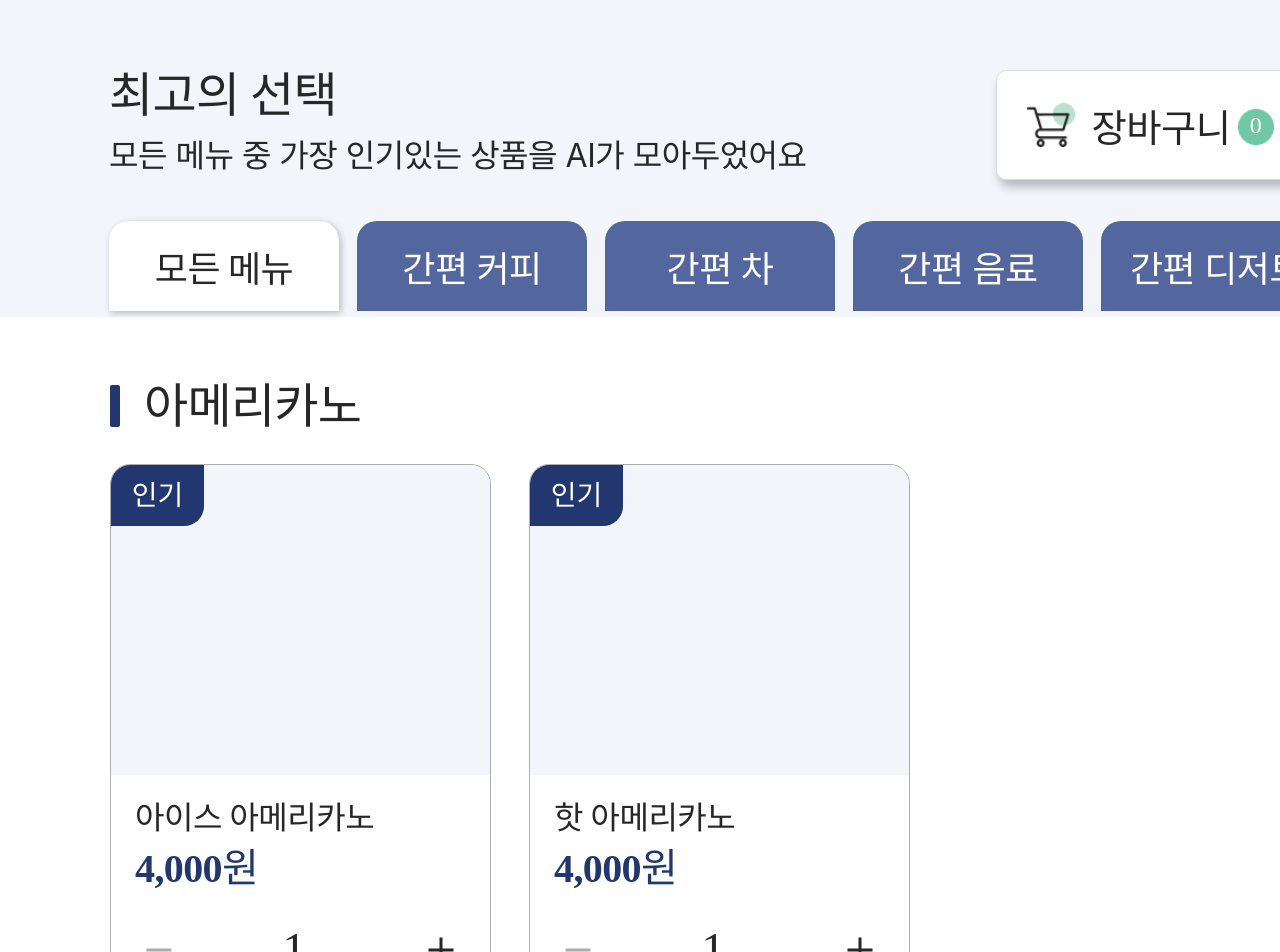
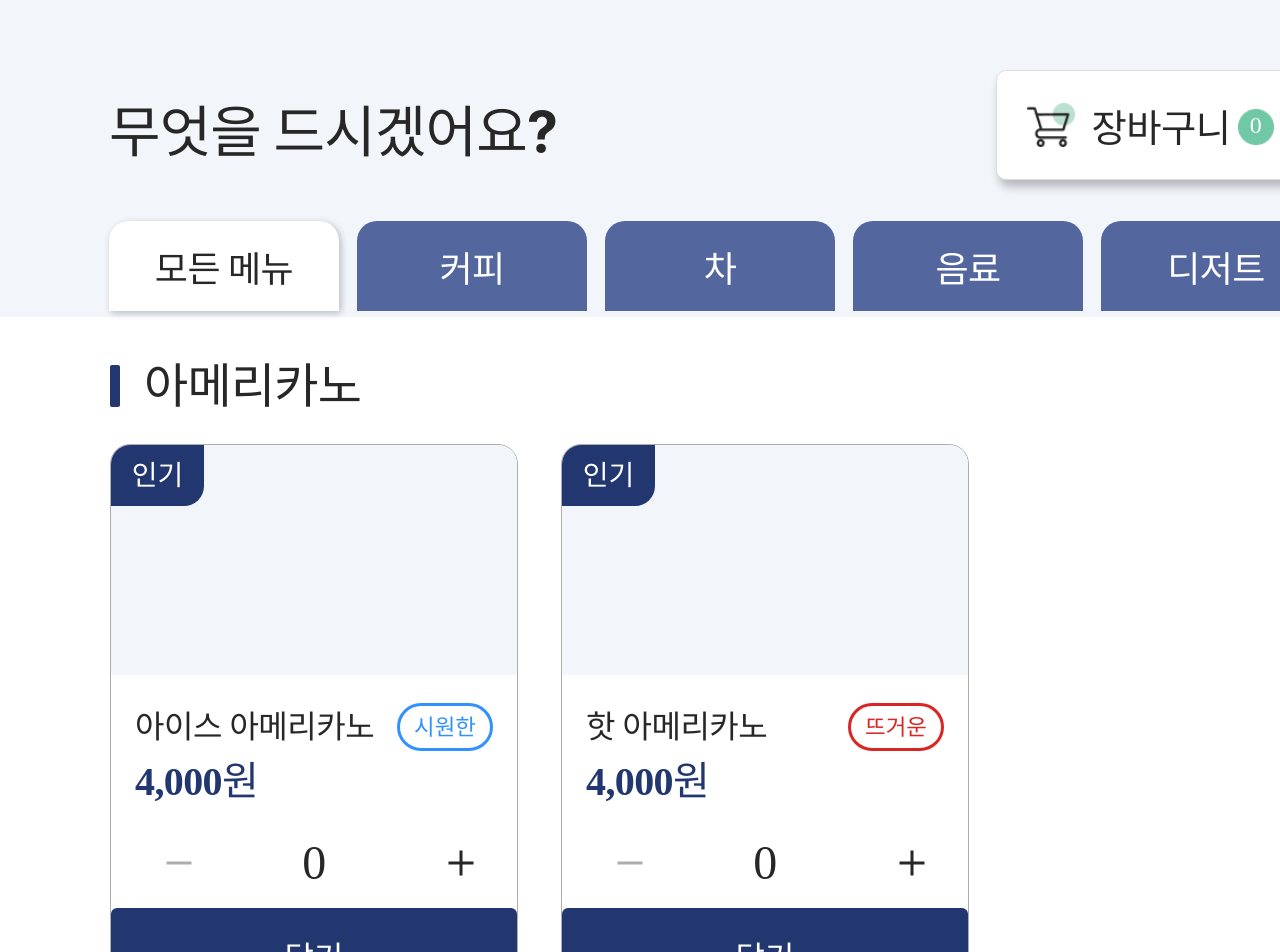
Before and after one commit to KiTalk/FE, a React (Vite) app: page /order/touch in a window 1280 px wide. Shown: the top 952 px of the page. Built offline with nearby package versions, Linux system fonts and the light colour scheme; no server answers.

Commit message:
:lipstick: TouchOrder UI 수정 3

```diff
--- a/src/components/Product.styles.js
+++ b/src/components/Product.styles.js
@@ -2,8 +2,8 @@ import styled, { css } from "styled-components";
 
 export const ProductCard = styled.div`
   position: relative;
-  width: 23.8125rem;
-  height: 38.75rem;
+  width: 25.5rem;
+  height: 35rem;
   border: 1px solid #adadad;
   border-radius: 20px;
   overflow: hidden;
@@ -28,7 +28,7 @@ export const PopularTag = styled.div`
 
 export const ImageArea = styled.div`
   width: 100%;
-  height: 310px;
+  height: 230px;
   background: #f2f6fb;
   display: flex;
   align-items: center;
@@ -43,11 +43,44 @@ export const ProductImage = styled.img`
 
 export const InfoArea = styled.div`
   position: relative;
-  height: calc(100% - 310px);
+  height: calc(100% - 230px - 17%);
   background: #ffffff;
   box-sizing: border-box;
   /* Add bottom padding to prevent content from being overlapped by the absolute AddButton (90px) */
-  padding: 28px 24px 110px 24px;
+  padding: 28px 24px 24px 24px;
+`;
+
+export const AddedOverlay = styled.div`
+  position: absolute;
+  left: 24px;
+  right: 24px;
+  top: -70px;
+  display: flex;
+  align-items: center;
+  justify-content: center;
+  min-height: 40px;
+  padding: 8px 12px;
+  border-radius: 12px;
+  background: rgba(0, 0, 0, 0.5);
+  color: #fff;
+  font-weight: 500;
+  font-size: 2rem;
+  letter-spacing: -0.02rem;
+  pointer-events: none;
+  z-index: 2;
+
+   /* 1개 이상일 때만 표시 */
+   opacity: ${(p) => (p.$show ? 1 : 0)};
+   transform: translateY(${(p) => (p.$show ? "0" : "-6px")});
+   transition: opacity 180ms ease, transform 180ms ease;
+ `;
+
+export const NameRow = styled.div`
+  display: flex;
+  align-items: center;
+  justify-content: space-between;
+  gap: 0.75rem;
+  width: 100%;
 `;
 
 export const ProductName = styled.div`
@@ -55,9 +88,49 @@ export const ProductName = styled.div`
   font-family: Pretendard;
   font-size: 2rem;
   font-style: normal;
-  font-weight: 600;
+  font-weight: 700;
   line-height: 1.875rem;
   letter-spacing: -0.03rem;
+`;
+
+
+/* ✅ 온도 배지: 매우 둥근 알약 형태 */
+export const TemperatureBadge = styled.span`
+  display: inline-flex;
+  align-items: center;
+  justify-content: center;
+
+  padding: 0.25rem 0.6rem;         /* 컴팩트 패딩 */
+  min-width: 6rem;               /* 텍스트 길이 상관 없이 최소 너비 */
+  height: 3rem;                  /* 균일한 높이 */
+  border-radius: 8rem;           /* 매우 뭉뚝한 원에 가까운 네모 */
+  font-size: 1.4rem;              /* 살짝 작은 텍스트 */
+  font-weight: 500;
+  line-height: 3;
+  white-space: nowrap;
+
+  /* 기본 톤 */
+  color: #0b1b2b;
+  background: #e7eef7;
+  border: 3px solid #c8d6ea;
+
+  ${(props) =>
+    props.$variant === "cold" &&
+    css`
+      /* 시원한: 시원한 블루 톤 */
+      color: #3191FF;
+      background: transparent;
+      border-color: #3191FF;
+    `}
+
+  ${(props) =>
+    props.$variant === "hot" &&
+    css`
+      /* 뜨거운: 따뜻한 레드/오렌지 톤 */
+      color: #DA2525;
+      background: transparent;
+      border-color: #DA2525;
+    `}
 `;
 
 export const ProductPrice = styled.div`
@@ -65,20 +138,21 @@ export const ProductPrice = styled.div`
   font-family: Pretendard;
   font-size: 2.5rem;
   font-style: normal;
-  font-weight: 700;
+  font-weight: 750;
   line-height: 1.875rem;
   letter-spacing: -0.0375rem;
-  margin-top: 1.31rem;
+  margin-top: 1rem;
 `;
 
 export const QuantityRow = styled.div`
   display: grid;
   grid-template-columns: 36px 1fr 36px;
-  align-items: center;
+  align-items: center; /* 세로 가운데 */
+  justify-content: center; /* 가로 가운데 */
   gap: 16px;
   width: 318px;
   height: 36px;
-  margin-top: 3rem;
+  margin: 3rem auto 0; /* 가로 중앙 정렬 */
 `;
 
 export const QuantityButton = styled.button`
@@ -94,6 +168,9 @@ export const QuantityButton = styled.button`
   user-select: none;
   transition: background-color 120ms ease, transform 80ms ease;
   will-change: transform;
+  display: flex;
+  align-items: center;
+  justify-content: center;
 
   &::before,
   &::after {
@@ -172,12 +249,15 @@ export const AddButton = styled.button`
   left: 0;
   bottom: 0;
   width: 100%;
-  height: 90px;
+  height: 17%;
   border: none;
   background: #223770;
   color: #ffffff;
-  font-weight: 600;
+  font-weight: 700;
   font-size: 32px;
+  display: flex;
+  align-items: center;
+  justify-content: center;
   cursor: pointer;
   -webkit-tap-highlight-color: transparent;
   appearance: none;
--- a/src/components/ProductCard.jsx
+++ b/src/components/ProductCard.jsx
@@ -3,7 +3,6 @@ import {
   ProductCard as ProductCardBox,
   PopularTag,
   ImageArea,
-  ProductImage,
   InfoArea,
   ProductName,
   ProductPrice,
@@ -11,39 +10,88 @@ import {
   QuantityButton,
   QuantityValue,
   AddButton,
+  NameRow,
+  TemperatureBadge,
+  AddedOverlay,
 } from "./Product.styles";
 
 export default function ProductCard({ product, onAdd }) {
-  const [quantity, setQuantity] = useState(1);
+  const [quantity, setQuantity] = useState(0);
+  const [addedTotal, setAddedTotal] = useState(0); // 메뉴(제품)별 누적 수량
 
   function handleMinus() {
-    setQuantity((q) => Math.max(1, q - 1));
+    setQuantity(function (q) { return Math.max(0, q - 1); });
   }
 
   function handlePlus() {
-    setQuantity((q) => q + 1);
+    setQuantity(function (q) { return q + 1; });
   }
 
   function handleAdd() {
-    if (onAdd) onAdd({ product, quantity });
+    if (quantity <= 0) return; // 0개는 담지 않음
+    const nextTotal = addedTotal + quantity;
+    setAddedTotal(nextTotal);
+
+    if (typeof onAdd === "function") {
+      onAdd({ product, quantity, total: nextTotal });
+    }
+    setQuantity(0);
   }
+
+  function getTemperatureLabel(id) {
+    if (!id) return null;
+    const lowered = String(id).toLowerCase();
+    if (lowered.includes("ice")) return "시원한";
+    if (lowered.includes("hot")) return "뜨거운";
+    return null;
+  }
+
+  const temperatureLabel = getTemperatureLabel(product?.id);
+  const temperatureVariant =
+    temperatureLabel === "시원한" ? "cold" : temperatureLabel === "뜨거운" ? "hot" : null;
 
   return (
     <ProductCardBox>
       {product.popular && <PopularTag>인기</PopularTag>}
+
       <ImageArea>
         {/* <ProductImage src={image} alt={product.name} /> */}
       </ImageArea>
+
       <InfoArea>
-        <ProductName>{product.name}</ProductName>
+        <AddedOverlay
+          className="addedOverlayContainer"
+          $show={addedTotal > 0}
+          aria-live="polite"
+        >
+          {addedTotal}개 담김
+        </AddedOverlay>
+
+        <NameRow className="nameRowContainer">
+          <ProductName>{product.name}</ProductName>
+
+          {temperatureLabel && (
+            <TemperatureBadge
+              className="temperatureBadgeItem"
+              $variant={temperatureVariant}
+              aria-label={`온도: ${temperatureLabel}`}
+              title={temperatureLabel}
+            >
+              {temperatureLabel}
+            </TemperatureBadge>
+          )}
+        </NameRow>
+
         <ProductPrice>{product.price.toLocaleString()}원</ProductPrice>
+
         <QuantityRow>
           <QuantityButton $type="minus" onClick={handleMinus} />
           <QuantityValue>{quantity}</QuantityValue>
           <QuantityButton $type="plus" onClick={handlePlus} />
         </QuantityRow>
-        <AddButton onClick={handleAdd}>담기</AddButton>
       </InfoArea>
+
+      <AddButton onClick={handleAdd}>담기</AddButton>
     </ProductCardBox>
   );
 }
--- a/src/data/TouchOrder.data.js
+++ b/src/data/TouchOrder.data.js
@@ -1,38 +1,103 @@
-export const TABS = [
-  { id: "all", label: "모든 메뉴" },
-  { id: "coffee", label: "간편 커피" },
-  { id: "tea", label: "간편 차" },
-  { id: "drink", label: "간편 음료" },
-  { id: "dessert", label: "간편 디저트" },
-];
+// src/data/TouchOrderGrouped.data.js
 
-export const SECTIONS = [
-  { id: "americano", title: "아메리카노" },
-  { id: "latte", title: "라떼" },
-  { id: "sweet", title: "달달한 커피" },
-];
-
-export const SECTION_PRODUCTS = {
-  americano: [
+export const MENU_DATA = [
   {
-      id: "americano-ice",
-      name: "아이스 아메리카노",
-      price: 4000,
-      popular: true,
-    },
+    id: "all",
+    label: "모든 메뉴",
+    sections: [
+      {
+        id: "americano",
+        title: "아메리카노",
+        products: [
+          { id: "americano-ice", name: "아이스 아메리카노", price: 4000, popular: true },
           { id: "americano-hot", name: "핫 아메리카노", price: 4000, popular: true },
         ],
-  latte: [
+      },
+      {
+        id: "latte",
+        title: "라떼",
+        products: [
           { id: "latte-ice", name: "아이스 카페라떼", price: 4000, popular: true },
           { id: "latte-hot", name: "핫 카페라떼", price: 4000, popular: true },
         ],
-  sweet: [
-    { id: "vanilla-latte", name: "바닐라 라떼", price: 5000, popular: true },
+      },
       {
-      id: "caramel-macchiato",
-      name: "카라멜 마끼아또",
-      price: 5500,
-      popular: true,
+        id: "sweet",
+        title: "달달한 커피",
+        products: [
+          { id: "vanilla-latte-ice", name: "바닐라 라떼", price: 5000, popular: true },
+          { id: "caramel-macchiato-ice", name: "카라멜 마끼아또", price: 5500, popular: true },
+        ],
       },
     ],
-};
+  },
+  {
+    id: "coffee",
+    label: "커피",
+    sections: [
+      {
+        id: "americano",
+        title: "아메리카노",
+        products: [
+          { id: "americano-ice", name: "아이스 아메리카노", price: 4000, popular: true },
+          { id: "americano-hot", name: "핫 아메리카노", price: 4000, popular: true },
+        ],
+      },
+      {
+        id: "latte",
+        title: "라떼",
+        products: [
+          { id: "latte-ice", name: "아이스 카페라떼", price: 4000, popular: true },
+          { id: "latte-hot", name: "핫 카페라떼", price: 4000, popular: true },
+        ],
+      },
+      {
+        id: "sweet",
+        title: "달달한 커피",
+        products: [
+          { id: "vanilla-latte-ice", name: "바닐라 라떼", price: 5000, popular: true },
+          { id: "caramel-macchiato-ice", name: "카라멜 마끼아또", price: 5500, popular: true },
+        ],
+      },
+    ],
+  },
+  {
+    id: "tea",
+    label: "차",
+    sections: [
+      {
+        id: "black-tea",
+        title: "홍차",
+        products: [
+          // all에 없으므로 상품 비움
+        ],
+      },
+    ],
+  },
+  {
+    id: "drink",
+    label: "음료",
+    sections: [
+      {
+        id: "ade",
+        title: "에이드",
+        products: [
+          // all에 없으므로 상품 비움
+        ],
+      },
+    ],
+  },
+  {
+    id: "dessert",
+    label: "디저트",
+    sections: [
+      {
+        id: "cake",
+        title: "케이크",
+        products: [
+          // all에 없으므로 상품 비움
+        ],
+      },
+    ],
+  },
+];
--- a/src/pages/TouchOrder.jsx
+++ b/src/pages/TouchOrder.jsx
@@ -1,11 +1,10 @@
-import React, { useMemo, useState } from "react";
+import React, { useState } from "react";
 import { useNavigate } from "react-router-dom";
 import {
   Page,
   Hero,
   HeroInner,
   HeroTitle,
-  HeroSubtitle,
   CartWidget,
   CartIcon,
   CartText,
@@ -21,7 +20,7 @@ import {
 import marketImage from "../assets/images/market.png";
 import arrowImage from "../assets/images/arrow.png";
 import badgeImage from "../assets/images/badge.png";
-import { TABS, SECTIONS, SECTION_PRODUCTS } from "../data/TouchOrder.data";
+import { MENU_DATA } from "../data/TouchOrder.data.js";
 import CategoryTabs from "../components/CategoryTabs";
 import ProductCard from "../components/ProductCard";
 
@@ -30,10 +29,7 @@ function TouchOrder() {
   const [activeTabId, setActiveTabId] = useState("all");
   const [cartCount, setCartCount] = useState(0);
 
-  const sectionProducts = useMemo(() => SECTION_PRODUCTS, []);
-
   function handleAddToCart({ quantity }) {
-    // 향후 장바구니 상세 상태로 확장 가능
     setCartCount((prev) => prev + (quantity ?? 1));
   }
 
@@ -41,15 +37,13 @@ function TouchOrder() {
     navigate("/cart");
   }
 
+  const activeMenu = MENU_DATA.find((menu) => menu.id === activeTabId);
+
   return (
     <Page>
       <Hero>
         <HeroInner>
-          <HeroTitle>최고의 선택</HeroTitle>
-          <HeroSubtitle>
-            모든 메뉴 중 가장 인기있는 상품을 AI가 모아두었어요
-          </HeroSubtitle>
-
+          <HeroTitle>무엇을 드시겠어요?</HeroTitle>
           <CartWidget onClick={handleCartClick}>
             <CartTextWrap>
               <CartText>장바구니</CartText>
@@ -65,16 +59,16 @@ function TouchOrder() {
       </Hero>
 
       <CategoryTabs
-        tabs={TABS}
+        tabs={MENU_DATA.map(({ id, label }) => ({ id, label }))}
         activeId={activeTabId}
         onChange={setActiveTabId}
       />
 
-      {SECTIONS.map((section) => (
+      {activeMenu?.sections.map((section) => (
         <Section key={section.id}>
           <SectionTitle>{section.title}</SectionTitle>
           <ProductRow>
-            {sectionProducts[section.id].map((item) => (
+            {section.products.map((item) => (
               <ProductCard
                 key={item.id}
                 product={item}
@@ -89,5 +83,3 @@ function TouchOrder() {
 }
 
 export default TouchOrder;
-
-///
--- a/src/pages/TouchOrder.styles.js
+++ b/src/pages/TouchOrder.styles.js
@@ -26,15 +26,15 @@ export const HeroInner = styled.div`
   margin: 0 auto;
 `;
 
-export const HeroTitle = styled.h2`
+export const HeroTitle = styled.h1`
   position: absolute;
-  top: 4.4375rem;
+  top: 6.5rem;
   left: 0;
   margin: 0;
   font-family: "Pretendard", -apple-system, BlinkMacSystemFont, "Segoe UI",
     Roboto, sans-serif;
   font-weight: 700;
-  font-size: 3rem;
+  font-size: 3.5rem;
   line-height: 100%;
   letter-spacing: -0.015em;
   display: flex;
@@ -166,7 +166,7 @@ export const CartRight = styled.div`
 export const Section = styled.section`
   position: relative;
   width: 1220px;
-  margin: 60px auto 40px auto;
+  margin: 40px auto 40px auto;
 `;
 
 export const SectionTitle = styled.h3`
@@ -194,5 +194,5 @@ export const SectionTitle = styled.h3`
 export const ProductRow = styled.div`
   display: grid;
   grid-template-columns: repeat(2, 381px);
-  gap: 38px;
+  gap: 70px;
 `;
```
Lines whose indentation alone changed are shown as unchanged.
